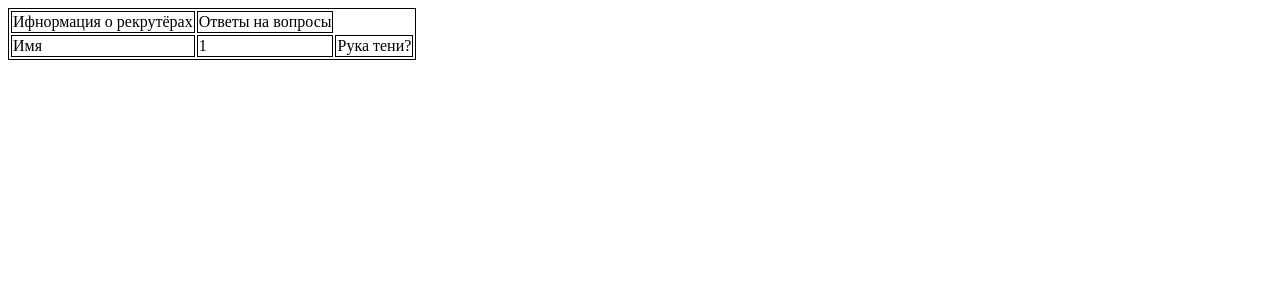
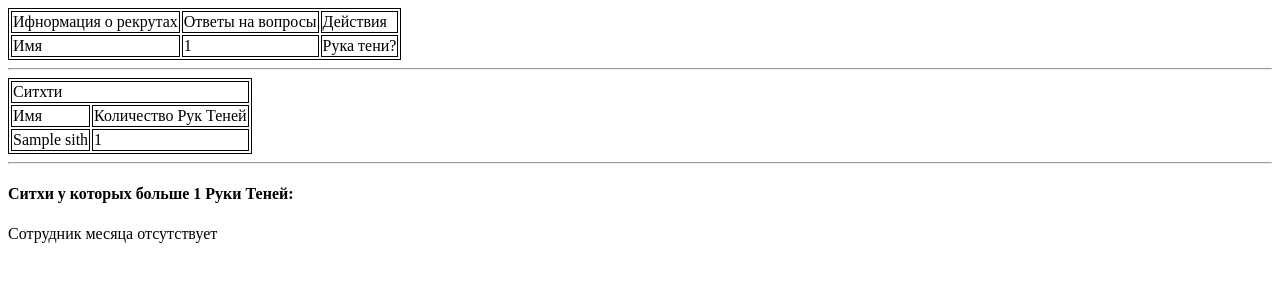
Before and after one commit to Dimanaux/django-bars.group-test, a Django app: page /recruitment/requests in a window 1280 px wide. Shown: the top 300 px of the page. Run offline with Django 3.2, Linux system fonts and the light colour scheme; tables that the repository leaves empty hold one stand-in row (values such as "Sample post").

Commit message:
pro features

```diff
--- a/recruitment/templates/recruitment/requests.html
+++ b/recruitment/templates/recruitment/requests.html
@@ -13,8 +13,9 @@
     <table>
         <thead>
         <tr>
-            <td>Ифнормация о рекрутёрах</td>
+            <td>Ифнормация о рекрутах</td>
             <td colspan="{{ questions|length }}">Ответы на вопросы</td>
+            <td>Действия</td>
         </tr>
         <tr>
             <td>Имя</td>
@@ -43,4 +44,42 @@
         {% endfor %}
         </tbody>
     </table>
+
+    <hr>
+
+    <table>
+        <thead>
+        <tr>
+            <td colspan="2">Ситхти</td>
+        </tr>
+        <tr>
+            <td>Имя</td>
+            <td>Количество Рук Теней</td>
+        </tr>
+        </thead>
+
+        <tbody>
+        {% for sith, hands in sith_shadow_hands.items %}
+            <tr>
+                <td>{{ sith.name }}</td>
+                <td>{{ hands }}</td>
+            </tr>
+        {% endfor %}
+        </tbody>
+    </table>
+
+    <hr>
+
+    <section>
+        <h4>Ситхи у которых больше 1 Руки Теней:</h4>
+        {% if major_siths %}
+            <ul>
+                {% for major_sith in major_siths %}
+                    <li>{{ major_sith.name }}</li>
+                {% endfor %}
+            </ul>
+        {% else %}
+            Сотрудник месяца отсутствует
+        {% endif %}
+    </section>
 {% endblock %}
--- a/recruitment/views.py
+++ b/recruitment/views.py
@@ -30,15 +30,22 @@ def recruit(request):
 
 
 def requests(request):
-    recruits = {}
+    recruits_with_answers = {}
     for r in Recruit.objects.filter(shadow_handed=False):
-        recruits[r] = RecruitAnswer.objects.filter(recruit=r)
+        recruits_with_answers[r] = RecruitAnswer.objects.filter(recruit=r)
+
+    sith_shadow_hands = {}
+    for s in Sith.objects.all():
+        sith_shadow_hands[s] = ShadowHand.objects.filter(sith=s).count()
+
     return render(
         request,
         'recruitment/requests.html',
         {
-            'recruits': recruits,
-            'questions': TrialQuestion.objects.all()
+            'recruits': recruits_with_answers,
+            'questions': TrialQuestion.objects.all(),
+            'sith_shadow_hands': sith_shadow_hands,
+            'major_siths': [s for s, h in sith_shadow_hands.items() if h > 1]
         }
     )
 
@@ -82,11 +89,14 @@ def notify_shadow_hand(sh: ShadowHand):
         'Вербовка Ситхов',
         '{}, вы стали Рукой Теней. Ваш мастер - {}'.format(sh.name, sh.sith.name),
         EMAIL_HOST_USER,
-        [sh.email]
+        [sh.email],
+        fail_silently=True
     )
 
 
 def make_shadow_hand(r: Recruit, s: Sith) -> ShadowHand:
+    if ShadowHand.objects.filter(sith=s).count() >= 3:
+        raise Exception("One sith's shadow hands quantity should not exceed 3")
     sh = ShadowHand.objects.create(
         name=r.name,
         age=r.age,
```
